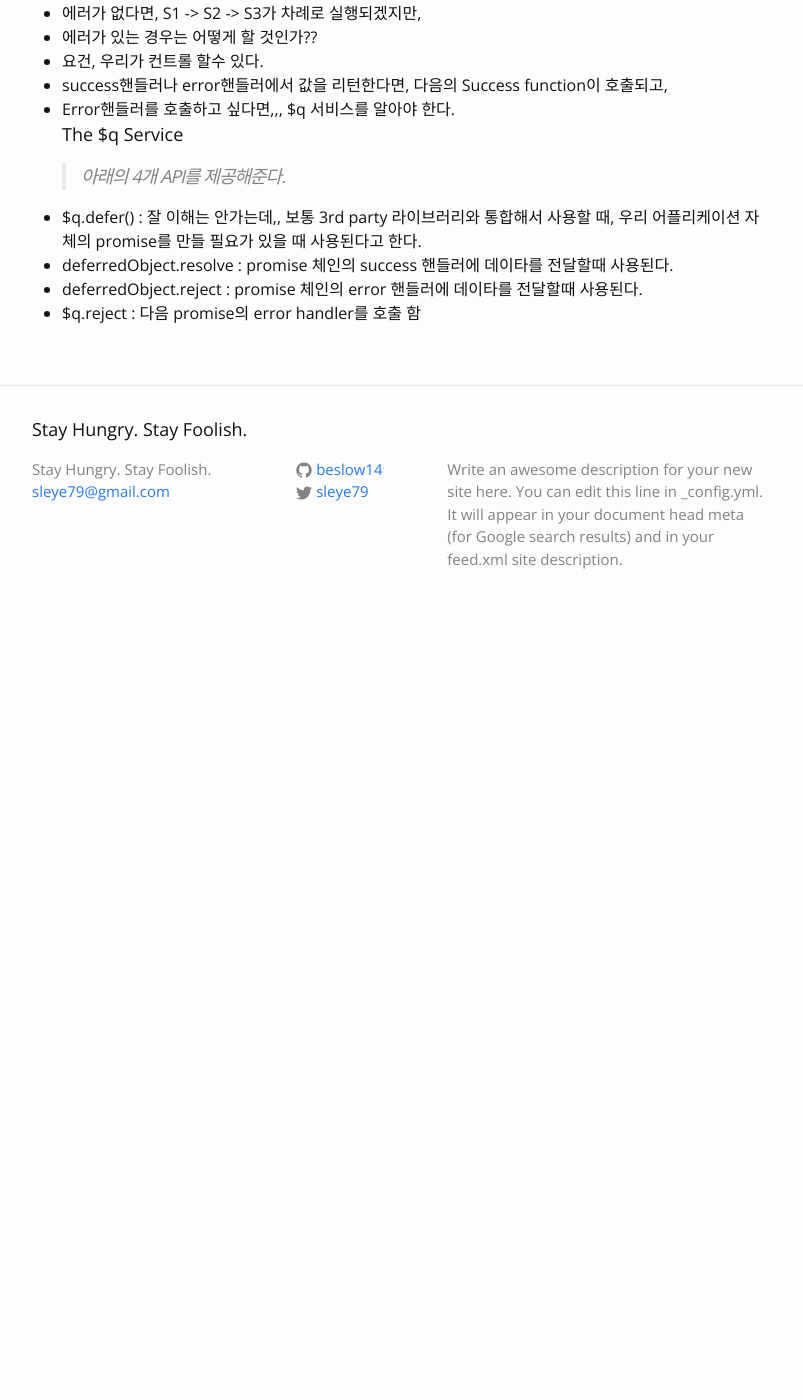
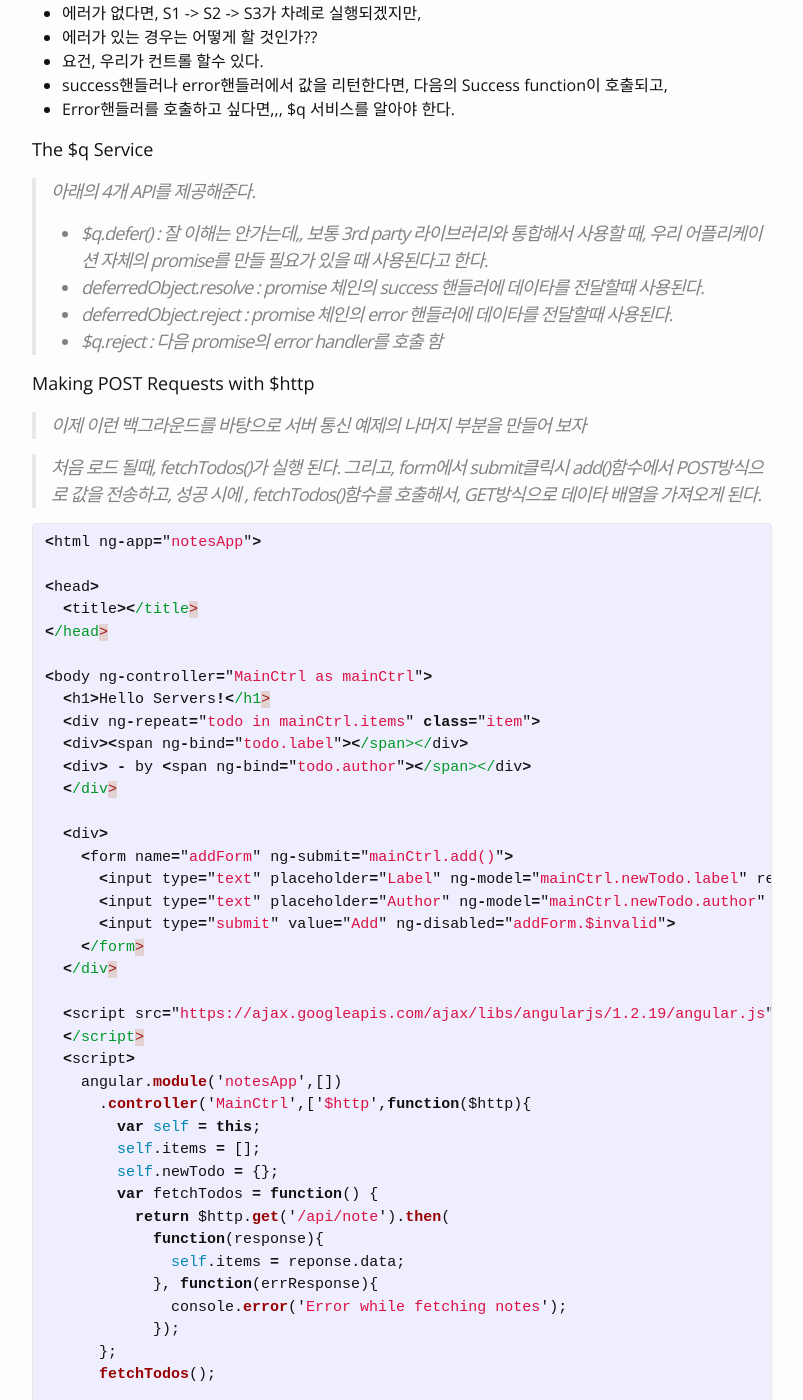
Before and after one commit to beslow14/beslow14.github.io, a Jekyll site: the page built from _posts/2015-05-16-Chapter-6-Server-Communication-Using-$http.markdown, in a window 1280 px wide and 1400 px high, scrolled down 2154 px. Shown: the whole window, without its empty margins (238-1041 px from the left). Built offline with Jekyll 4.4.1, drawn with Linux system fonts in a browser that asks for light colours; before the commit the page ends 2784 px from its top, so only the background shows below that; some of the changed text lies outside the part shown.

Commit message:
Update 2015-05-16-Chapter-6-Server-Communication-Using-$http.markdown

```diff
--- a/_posts/2015-05-16-Chapter-6-Server-Communication-Using-$http.markdown
+++ b/_posts/2015-05-16-Chapter-6-Server-Communication-Using-$http.markdown
@@ -93,9 +93,67 @@
 - 요건, 우리가 컨트롤 할수 있다.
 - success핸들러나 error핸들러에서 값을 리턴한다면, 다음의 Success function이 호출되고,
 - Error핸들러를 호출하고 싶다면,,, $q 서비스를 알아야 한다.
+
 #### The $q Service
 > 아래의 4개 API를 제공해준다.
 - $q.defer() : 잘 이해는 안가는데,, 보통 3rd party 라이브러리와 통합해서 사용할 때, 우리 어플리케이션 자체의 promise를 만들 필요가 있을 때 사용된다고 한다.
 - deferredObject.resolve : promise 체인의 success 핸들러에 데이타를 전달할때 사용된다.
 - deferredObject.reject : promise 체인의 error 핸들러에 데이타를 전달할때 사용된다.
 - $q.reject : 다음 promise의 error handler를 호출 함
+
+#### Making POST Requests with $http
+
+> 이제 이런 백그라운드를 바탕으로 서버 통신 예제의 나머지 부분을 만들어 보자
+
+> 처음 로드 될때, fetchTodos()가 실행 된다. 그리고, form에서 submit클릭시 add()함수에서 POST방식으로 값을 전송하고, 성공 시에 , fetchTodos()함수를 호출해서, GET방식으로 데이타 배열을 가져오게 된다.
+
+{% highlight javascript %}
+<html ng-app="notesApp">
+
+<head>
+  <title></title>
+</head>
+
+<body ng-controller="MainCtrl as mainCtrl">
+  <h1>Hello Servers!</h1>
+  <div ng-repeat="todo in mainCtrl.items" class="item">
+  <div><span ng-bind="todo.label"></span></div>
+  <div> - by <span ng-bind="todo.author"></span></div>
+  </div>
+
+  <div>
+    <form name="addForm" ng-submit="mainCtrl.add()">
+      <input type="text" placeholder="Label" ng-model="mainCtrl.newTodo.label" required>
+      <input type="text" placeholder="Author" ng-model="mainCtrl.newTodo.author" required>
+      <input type="submit" value="Add" ng-disabled="addForm.$invalid">
+    </form>
+  </div>
+
+  <script src="https://ajax.googleapis.com/ajax/libs/angularjs/1.2.19/angular.js">
+  </script>
+  <script>
+    angular.module('notesApp',[])
+      .controller('MainCtrl',['$http',function($http){
+        var self = this;
+        self.items = [];
+        self.newTodo = {};
+        var fetchTodos = function() {
+          return $http.get('/api/note').then(
+            function(response){
+              self.items = reponse.data;
+            }, function(errResponse){
+              console.error('Error while fetching notes');
+            });
+      };
+      fetchTodos();
+
+      self.add = function(){
+        $http.post('/api/note', self.newTodo)
+          .then(fetchTodos)
+          .then(function(response){
+            self.newTodo = {};
+          });
+      };
+      }])
+</html>
+{% endhighlight %}
```
